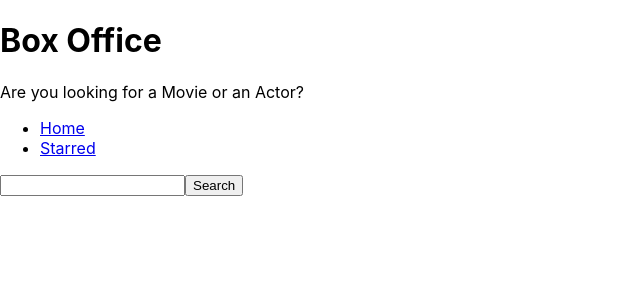
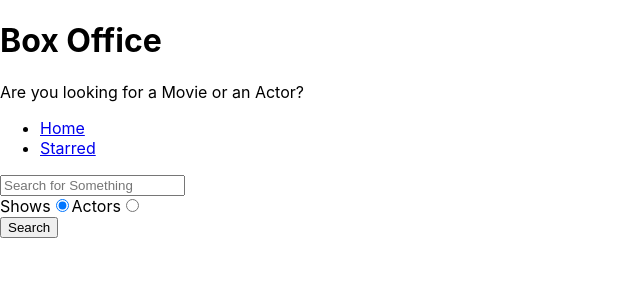
Before and after one commit to shrimayank12/Box-Office, a React (Create React App) app: page / in a window 1280 px wide. Shown: the top 300 px of the page, without its empty margins (0-640 px from the left). Built offline with nearby package versions, Linux system fonts and the light colour scheme.

Commit message:
added search option

```diff
--- a/src/pages/Home.js
+++ b/src/pages/Home.js
@@ -5,9 +5,12 @@
 const Home = () => {
   const [input, setInput] = useState('');
   const [results, setResults] = useState(null);
+  const [searchOptions, setSearchOptions] = useState('shows');
+
+  const isSearchShows = searchOptions === 'shows'
 
   const onSearch = () => {
-    apiGet(`/search/shows?q=${input}`).then(result => {
+    apiGet(`/search/${searchOptions}?q=${input}`).then(result => {
       setResults(result);
     })
   }
@@ -21,19 +24,54 @@
       onSearch()
   }
 
+  const onRadioChange = (ev) =>{
+    setSearchOptions(ev.target.value);
+  }
+
+  console.log(searchOptions)
+
   const renderResult = () => {
     if(results && results.length === 0){
       return <div>No Results</div>
     }
     if(results && results.length > 0){
-      return <div>{results.map( (item)=><div key={item.show.id}>{item.show.name}</div> )}</div>
+      return results[0].show ?
+         results.map( (item)=><div key={item.show.id}>{item.show.name}</div> )
+        : results.map( (item)=><div key={item.person.id}>{item.person.name}</div> )
     }
     return null;
   }
 
   return (
     <MainPageLayout>
-      <input type='text' onChange={onInputChange} onKeyDown={onKeyDown} value={input}/>
+      <input type='text'
+        placeholder='Search for Something'
+        onChange={onInputChange}
+        onKeyDown={onKeyDown}
+        value={input}
+      />
+      <div>
+        <label htmlFor='shows-search'>
+          Shows
+          <input
+          id='shows-search'
+          type='radio'
+          value='shows'
+          checked={isSearchShows}
+          onChange={onRadioChange}
+          />
+        </label>
+        <label htmlFor='actors-search'>
+          Actors
+          <input
+          id='actors-search'
+          type='radio'
+          value='people'
+          checked={!isSearchShows}
+          onChange={onRadioChange}
+          />
+        </label>
+      </div>
       <button type='button' onClick={onSearch}>Search</button>
       {renderResult()}
     </MainPageLayout>
```
